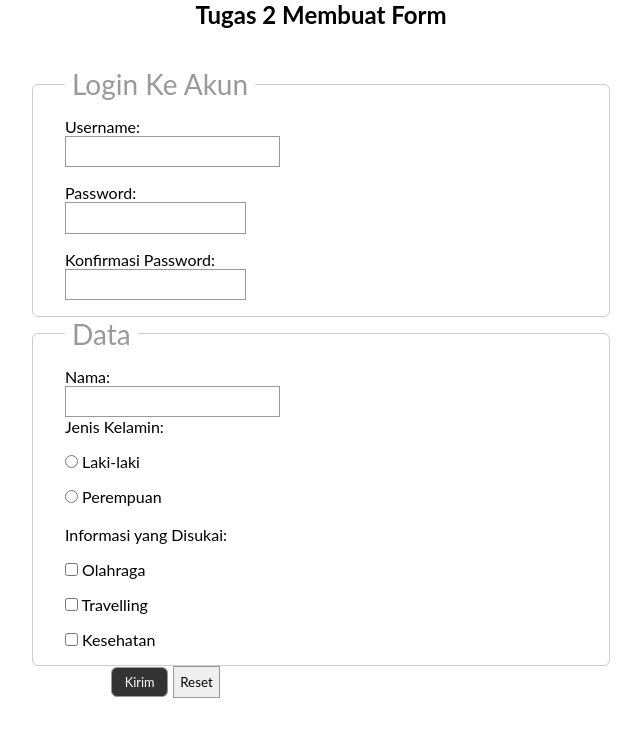
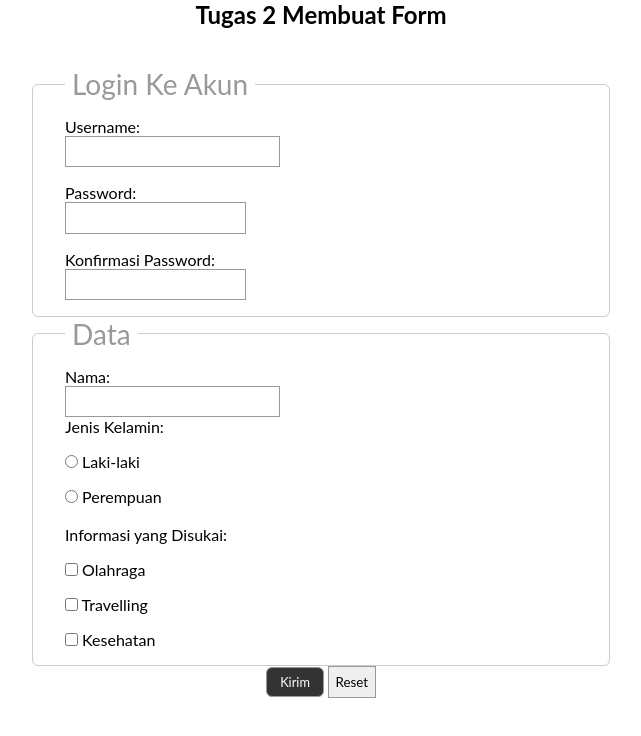
Before and after one commit to muhammad222421-sketch/Tugas1-Individu-HTML, a plain HTML site: page form.html in a window 1280 px wide. Shown: the whole page, without its empty margins (319-960 px from the left). Drawn offline with Linux system fonts and the light colour scheme.

Commit message:
Update form.html

```diff
--- a/form.html
+++ b/form.html
@@ -40,7 +40,7 @@
         </fieldset>
 
 
-        <div class="buttons" style="margin-left: 430px;">
+         <div class="buttons" style="text-align: center;">
             <input type="submit" value="Kirim">
             <input type="reset" value="Reset">
         </div>
```
